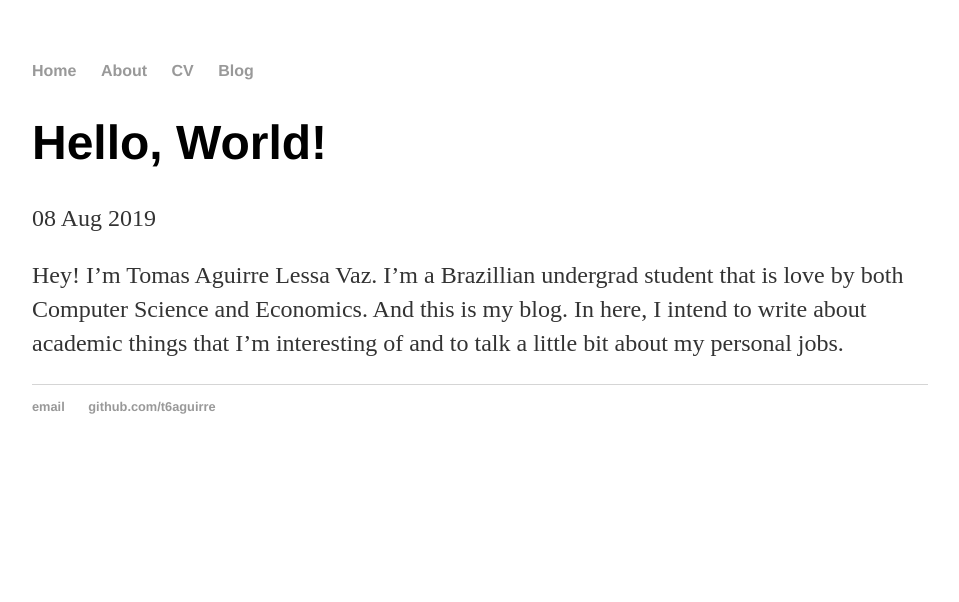
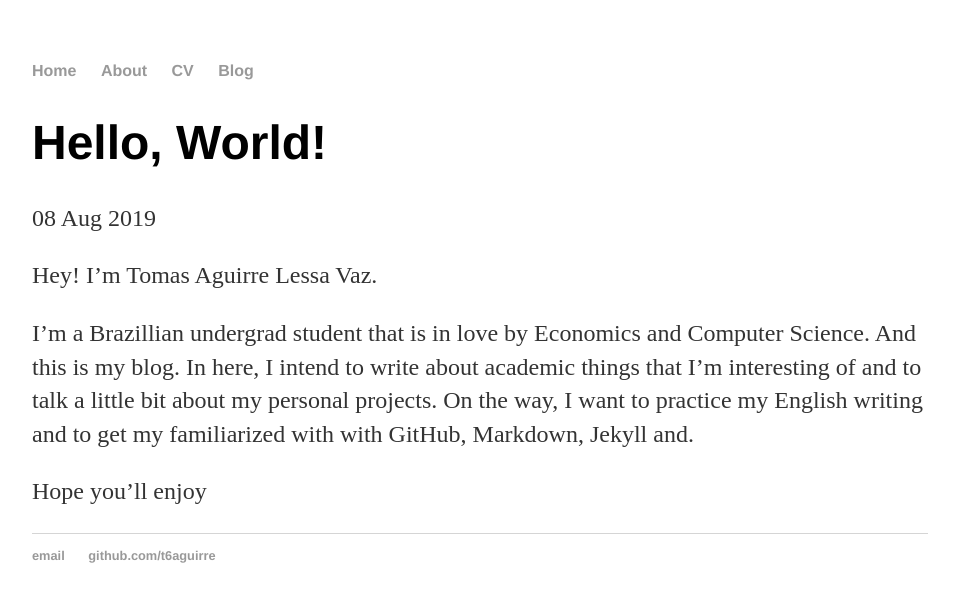
Before and after one commit to t6aguirre/old-blog, a Jekyll site: the page built from _posts/2019-08-08-hello-world.md, in a window 1280 px wide. Shown: the top 602 px of the page, without its empty margins (160-1119 px from the left). Built offline with Jekyll 4.4.1, drawn with Linux system fonts in a browser that asks for light colours.

Commit message:
hello world2

```diff
--- a/_posts/2019-08-08-hello-world.md
+++ b/_posts/2019-08-08-hello-world.md
@@ -4,4 +4,8 @@ title: "Hello, World!"
 date: 2019-08-08
 ---
 
-Hey! I’m Tomas Aguirre Lessa Vaz. I’m a Brazillian undergrad student that is love by both Computer Science and Economics. And this is my blog. In here, I intend to write about academic things that I’m interesting of and to talk a little bit about my personal jobs.
+Hey! I’m Tomas Aguirre Lessa Vaz.
+
+I’m a Brazillian undergrad student that is in love by Economics and Computer Science. And this is my blog. In here, I intend to write about academic things that I’m interesting of and to talk a little bit about my personal projects. On the way, I want to practice my English writing and to get my familiarized with with GitHub, Markdown, Jekyll and.
+
+Hope you'll enjoy
```
